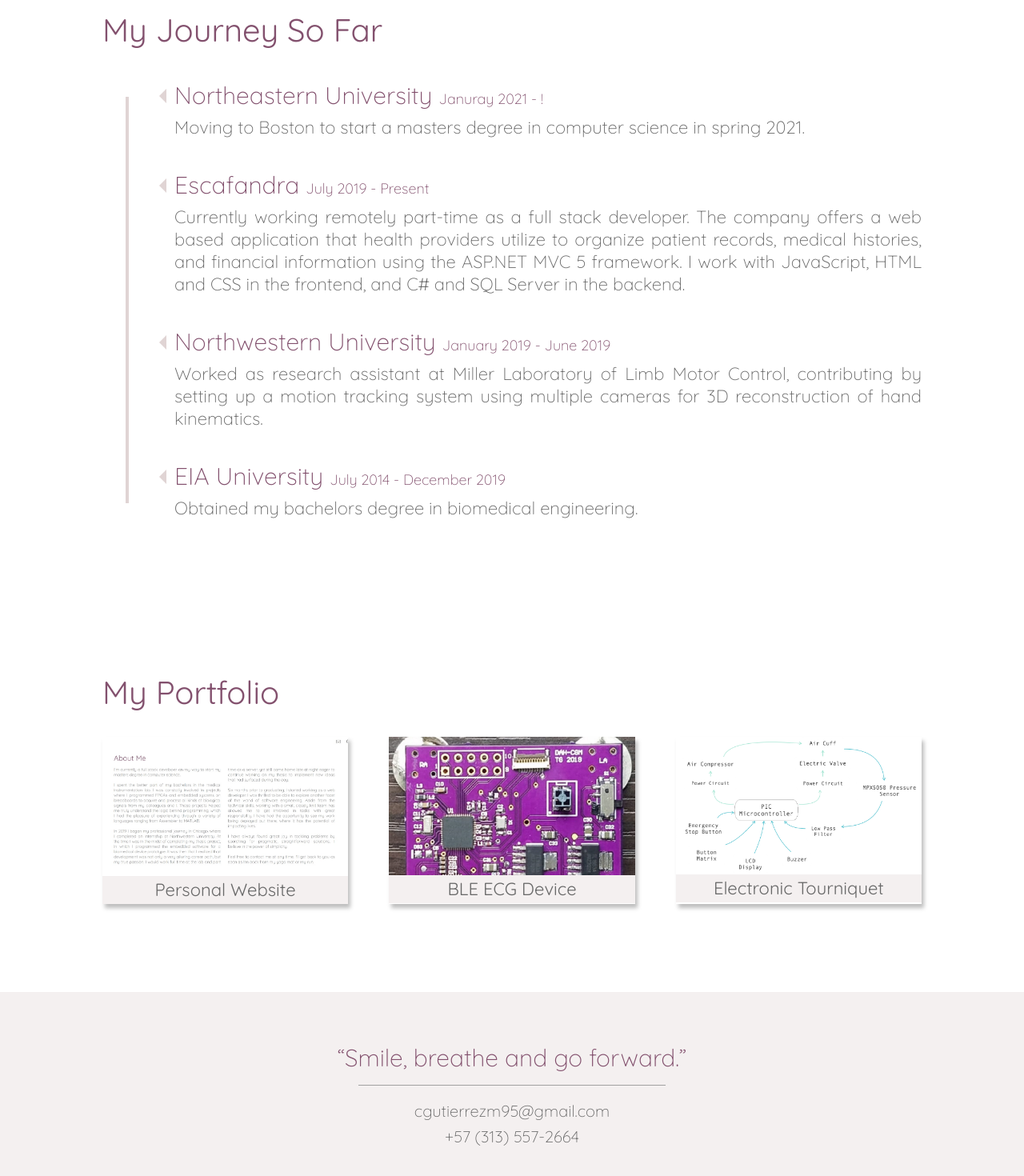
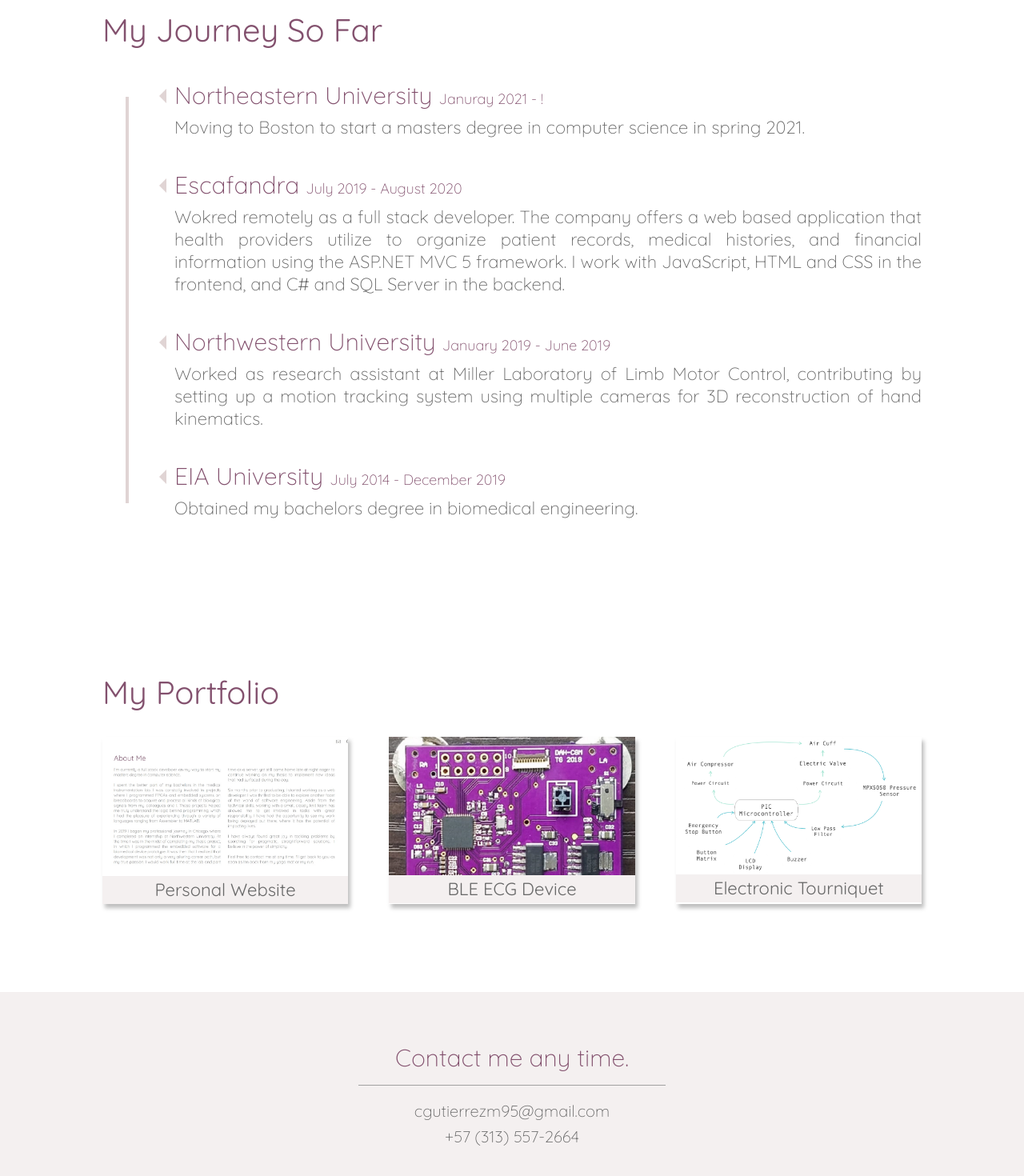
Before and after one commit to catalinagutierrez/personal-website, a React (Create React App) app: page / in a window 1280 px wide. Shown: the part 1805-3275 px from the top of the page at 80% size. Built offline with nearby package versions, Linux system fonts and the light colour scheme.

Commit message:
content update

```diff
--- a/src/components/about-me/about-me.component.jsx
+++ b/src/components/about-me/about-me.component.jsx
@@ -12,30 +12,29 @@
             I spent the better part of my bachelors in the medical
             instrumentation lab. I was constatly involved in projects where I
             programmed FPGAs and embedded systems on breadboards to acquire and
-            process all kinds of biological signals from my colleagues and I.
-            These projects helped me truly understand the logic behind
-            programming, which I had the pleasure of experiencing through a
-            variety of languages ranging from Assembler to MATLAB.
+            process all kinds of biological signals. These projects helped me
+            truly understand the logic behind programming, which I had the
+            pleasure of experiencing through a variety of languages ranging from
+            Assembler to MATLAB.
             <br />
             <br />
             In 2019 I began my professional journey in Chicago, where I
             completed an internship at Northwestern University. At the time I
             was in the midst of completing my undergraduate thesis project, in
             which I programmed the embedded software for a biomedical device
-            prototype. It was then that I realized that development was not only
-            a fun, but my passion. I would work full time at the lab and part
-            time as a server, yet still come home late at night eager to
-            continue working on my thesis to implement new ideas that had
-            surfaced during the day.
+            prototype. It was then that I realized that software development was
+            not only fun, but it's something I'm passionate about. I would work
+            full time at the lab and part time as a server, yet still come home
+            late at night eager to continue working on my thesis to implement
+            new ideas that had surfaced during the day.
             <br />
             <br />
             Six months prior to graduating, I started working as a web
             developer. I was thrilled to be able to explore another facet of the
-            world of software engineering. Aside from the technical skills,
-            working with a small, closely knit team has allowed me to get
-            involved in tasks with great responsibility. I have had the
-            opportunity to see my work evolve from ideas all the way into
-            deployment.
+            world of software engineering. Working with a small, closely knit
+            team allowed me to see my work evolve from ideas all the way into
+            deployment. This was where I realized I wanted to focus my love for
+            programming towards web development.
             <br />
             <br />I have always found great joy in tackling problems by
             searching for pragmatic, straightforward solutions. I believe in the
--- a/src/components/experience/experience.component.jsx
+++ b/src/components/experience/experience.component.jsx
@@ -19,16 +19,15 @@
             <article className='experience-entry'>
                 <div className='experience-label'>
                     <h2>
-                        Escafandra <span>July 2019 - Present</span>
+                        Escafandra <span>July 2019 - August 2020</span>
                     </h2>
                     <p>
-                        Currently working remotely part-time as a full stack
-                        developer. The company offers a web based application
-                        that health providers utilize to organize patient
-                        records, medical histories, and financial information
-                        using the ASP.NET MVC 5 framework. I work with
-                        JavaScript, HTML and CSS in the frontend, and C# and SQL
-                        Server in the backend.
+                        Wokred remotely as a full stack developer. The company
+                        offers a web based application that health providers
+                        utilize to organize patient records, medical histories,
+                        and financial information using the ASP.NET MVC 5
+                        framework. I work with JavaScript, HTML and CSS in the
+                        frontend, and C# and SQL Server in the backend.
                     </p>
                 </div>
             </article>
--- a/src/components/footer/footer.component.jsx
+++ b/src/components/footer/footer.component.jsx
@@ -2,14 +2,13 @@
 import './footer.styles.scss';
 
 const Footer = () => (
-    <div className="footer">
-        <div className="footer-content">
-                <h2>
-                    “Smile, breathe and go forward.”
-                </h2>
-                <hr/>
-                cgutierrezm95@gmail.com<br/>
-                +57 (313) 557-2664
+    <div className='footer'>
+        <div className='footer-content'>
+            <h2>Contact me any time.</h2>
+            <hr />
+            cgutierrezm95@gmail.com
+            <br />
+            +57 (313) 557-2664
         </div>
     </div>
 );
--- a/src/components/portfolio-entry/portfolio-entry.component.jsx
+++ b/src/components/portfolio-entry/portfolio-entry.component.jsx
@@ -40,8 +40,6 @@
                         <br />
                         <b>Tools used:</b> {this.props.tools}
                         <br />
-                        <b>Software used:</b> {this.props.software}
-                        <br />
                         <br />
                         {this.props.description}
                         <br />
--- a/src/components/portfolio/portfolio.component.jsx
+++ b/src/components/portfolio/portfolio.component.jsx
@@ -14,21 +14,20 @@
                     name: 'Personal Website',
                     thumbnail: require('../../assets/websiteThumbnail.jpg'),
                     alt: 'Website Thumbnail',
-                    languages: 'ReactJS',
+                    languages: 'ReactJS, SASS',
                     tools: '',
                     software: 'Visual Studio Code',
                     img: '',
                     description:
-                        "In my fascination for building useful tools from scratch, I decided to take the skills I've learned on my own to build my personal website—plus, I got the chance to challenge myself to tackle web development using ReactJS.",
+                        "In my fascination for building useful tools, I decided to take the skills I've learned on my own to build my personal website—plus, I got the chance to tackle web development using React.",
                 },
                 {
                     id: '2',
                     name: 'BLE ECG Device',
                     thumbnail: require('../../assets/thesisThumbnail.jpg'),
                     alt: 'PCB Thumbnail',
-                    languages: 'C',
-                    tools: 'PCA10040 SDK, nRF52832',
-                    software: 'Segger Embedded Studios, MATLAB, Altium',
+                    languages: 'C, MATLAB',
+                    Tools: 'Segger Embedded Studios, MATLAB, Altium',
                     img: require('../../assets/thesisDiagram.jpg'),
                     description:
                         "My bachelor's thesis project was the design and prototyping of a cardiac biopotential recording device that uses two synchronized, independent signal readings from the patients chest using Bluetooth Low Energy to transmit data wirelessly to a central processing unit.",
@@ -41,8 +40,7 @@
                     thumbnail: require('../../assets/tourniquetDiagram.jpg'),
                     alt: 'Diagram Thumbnail',
                     languages: 'C',
-                    tools: 'PIC16F877A, PicKit3, MPX5050',
-                    software: 'PIC C Compiler (CCS C)',
+                    tools: 'PIC C Compiler (CCS C)',
                     img: require('../../assets/tourniquetDiagram.jpg'),
                     description:
                         'This project came to life as a class project for my Digital Electronics course. It was a quick prototype to test the potential implementation of this technology at a local hospital. It involved a breadboard with the components soldered, an air cuff with a pressure sensor, and an on/off control algorythm to maintin the target pressure for an amount of time programmed by the user.',
```
